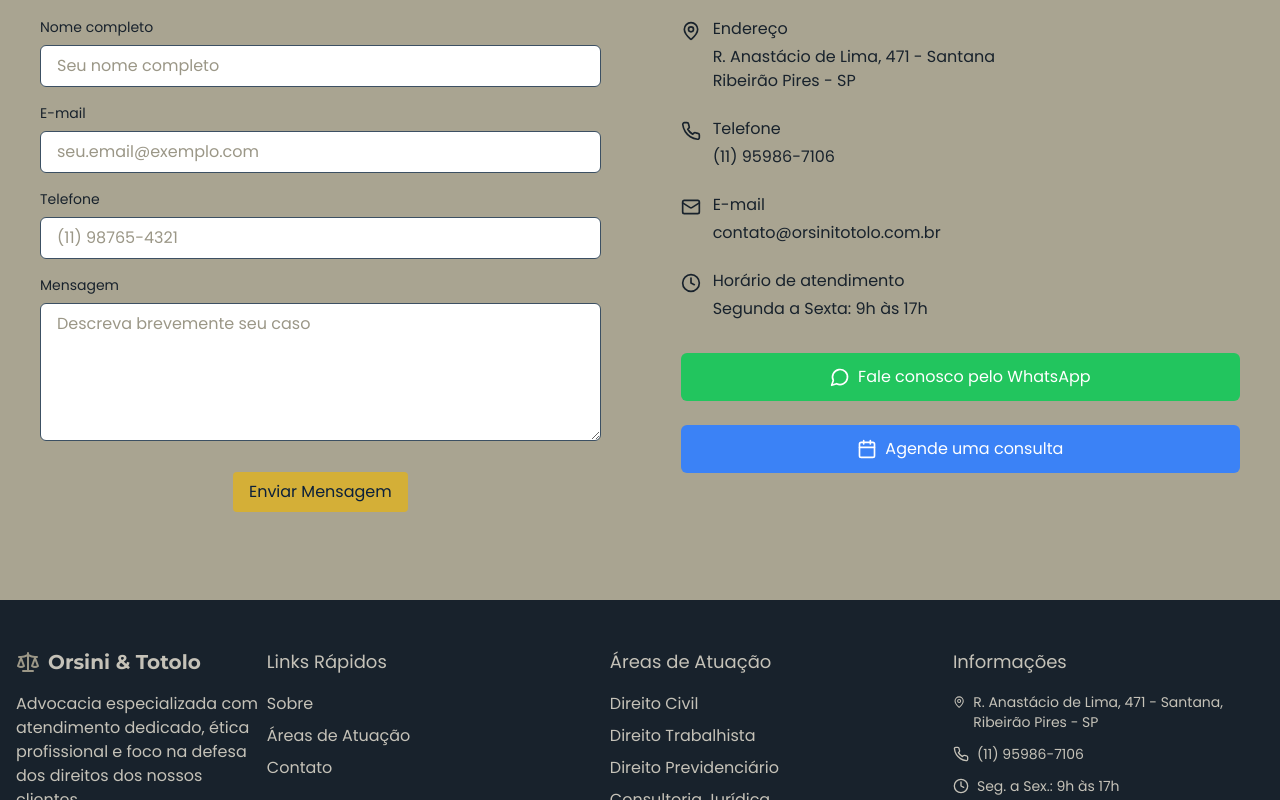
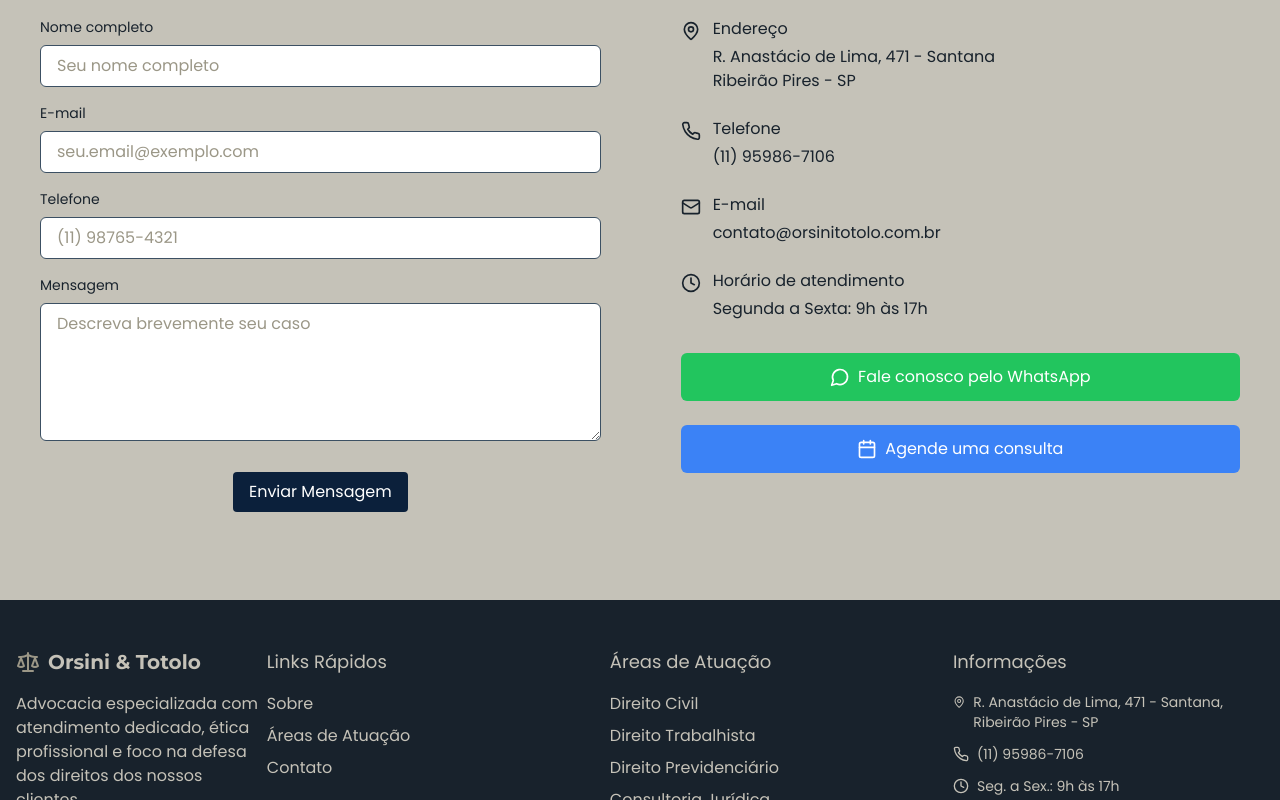
Before and after one commit to souzatotolo/martaneumannadv, a React (Vite) app: page / in a window 1280 px wide. Shown: the part 3151-3951 px from the top of the page. Built offline with nearby package versions, Linux system fonts and the light colour scheme.

Commit message:
alterado para link calendly

```diff
--- a/src/components/ContactSection.tsx
+++ b/src/components/ContactSection.tsx
@@ -11,7 +11,7 @@ import { CTAButton } from './CTAButton';
 
 export const ContactSection = () => {
   return (
-    <section id="contato" className="py-16 bg-gray-500 w-full">
+    <section id="contato" className="py-16 bg-gray-200 w-full">
       <div className="container mx-auto px-4">
         <h2 className="text-2xl md:text-3xl font-serif font-bold text-center mb-4 text-primary-600">
           ENTRE EM <span className="text-primary-600">CONTATO</span>
@@ -71,7 +71,7 @@ export const ContactSection = () => {
                 ></textarea>
               </div>
               <div className="text-center">
-                <CTAButton text="Enviar Mensagem" secondary />
+                <CTAButton text="Enviar Mensagem" />
               </div>
             </form>
           </div>
@@ -125,7 +125,7 @@ export const ContactSection = () => {
                 </a>
                 <br />
                 <a
-                  href="https://calendly.com/orsinitotolo/agendar-consulta"
+                  href="https://calendly.com/richardtotolo/agendar-consulta"
                   className="flex items-center justify-center bg-blue-500 text-white py-3 px-4 rounded-md hover:bg-blue-700 transition-colors"
                 >
                   <Calendar className="mr-2" size={20} />
```
